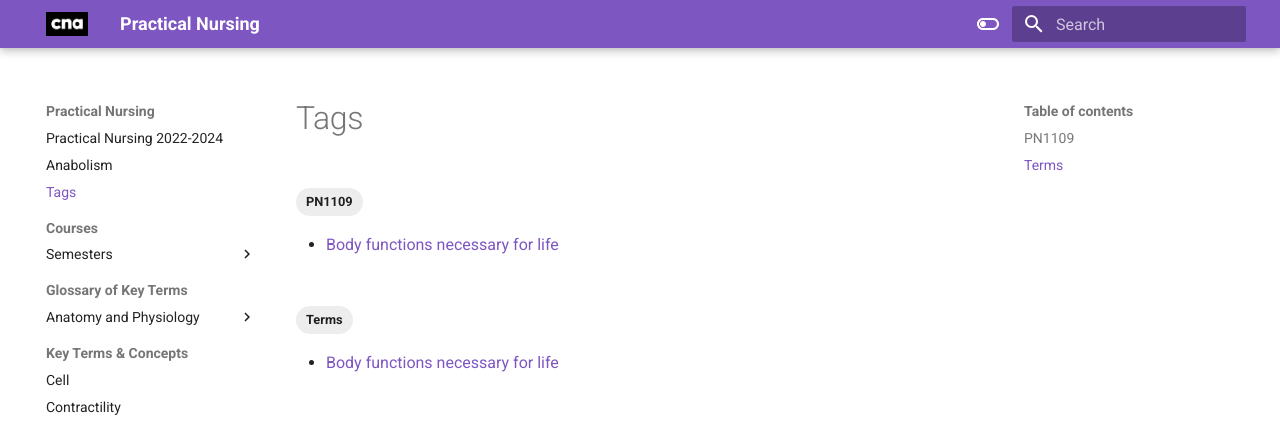
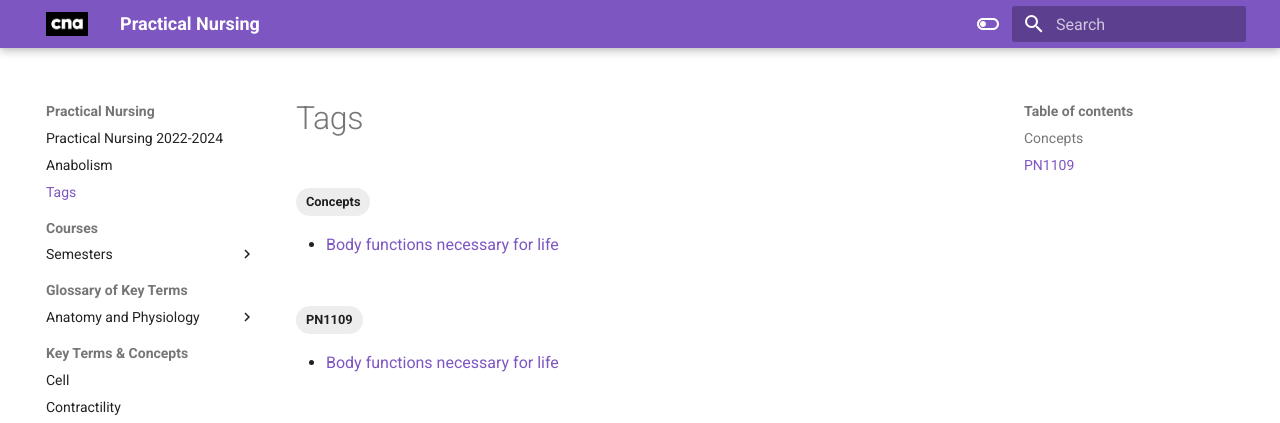
Before and after one commit to practicalnursing/practicalnursing.github.io, an MkDocs documentation site: the page built from docs/tags.md, in a window 1280 px wide. Shown: the top 423 px of the page. Built offline with MkDocs 1.6.1 and Material for MkDocs 9.7.7, drawn with Linux system fonts in a browser that asks for light colours.

Commit message:
Update Body functions necessary for life.md

```diff
--- a/docs/Courses/Semesters/Semester 1/PN1109 - Anatomy and Physiology I/Objective 1/Body functions necessary for life.md
+++ b/docs/Courses/Semesters/Semester 1/PN1109 - Anatomy and Physiology I/Objective 1/Body functions necessary for life.md
@@ -1,7 +1,7 @@
 ---
 tags:
   - PN1109
-  - Terms
+  - Concepts
 ---
 
 # Body functions necessary for life
```
